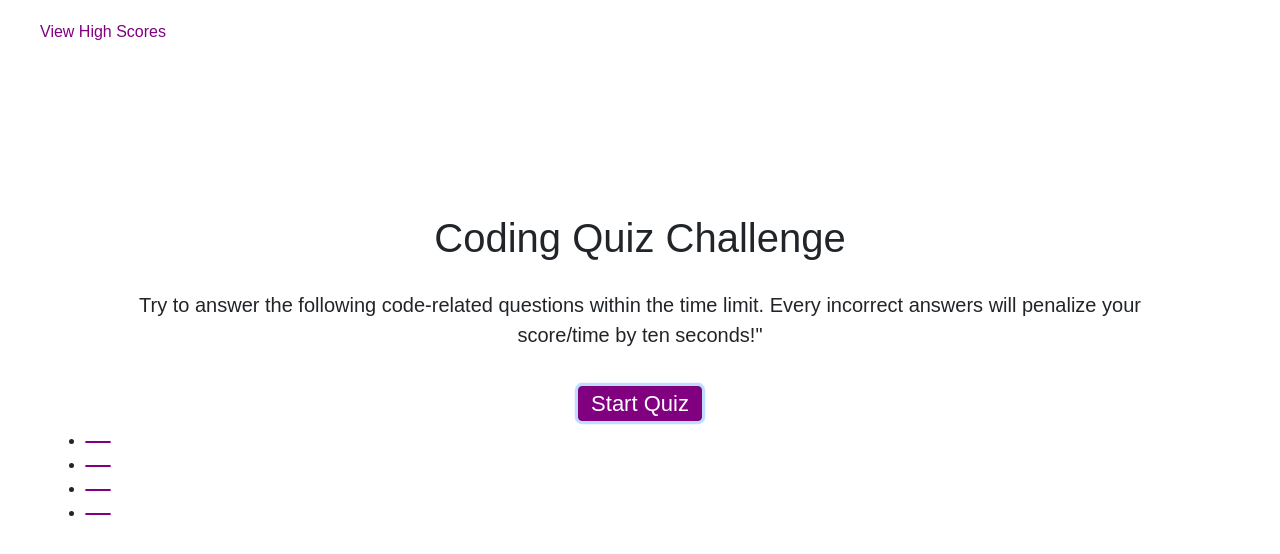
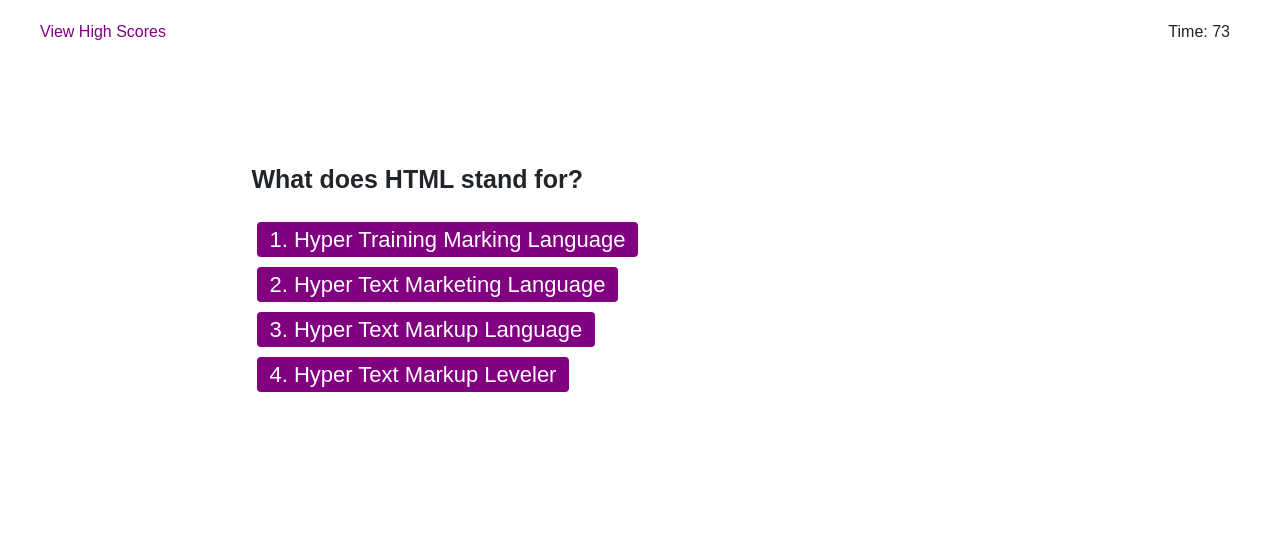
Before and after one commit to mariasori/challenge4, a plain HTML site: page index.html in a window 1280 px wide. Both pictures are taken after a click on the button "Start Quiz". Drawn offline with nearby package versions, Linux system fonts and the light colour scheme.

Commit message:
initial game functionality

```diff
--- a/assets/css/style.css
+++ b/assets/css/style.css
@@ -26,7 +26,6 @@ p {
 button {
     text-align: center !important;
     background-color: purple !important;
-    border-color: purple !important;
     color: white !important;
     font-size: 22px !important;
     padding: 0px 12px 0px 12px !important;
@@ -52,3 +51,39 @@ button {
     float: right;
     padding-right: 30px;
  }
+
+/* quiz question page */
+
+.quizChallengePage {
+    align-items: center !important;
+    text-align: center !important;
+}
+
+#quizQuestionHeader {
+    font-size: 25px;
+    font-weight: bolder;
+    padding-top: 100px;
+    padding-left: 15%;
+    padding-bottom: 15px;
+}
+
+li {
+    list-style-type: none;
+    padding-left: 15%;
+}
+
+.questionButton {
+    text-align: center !important;
+    background-color: purple !important;
+    color: white !important;
+    font-size: 22px !important;
+    padding: 0px 12px 0px 12px !important;
+    margin: 5px;
+}
+
+#answerResponse {
+    font-style: italic;
+    color: grey;
+    padding-left: 15%;
+    font-size: 30px;
+}
--- a/assets/js/script.js
+++ b/assets/js/script.js
@@ -1,7 +1,22 @@
 var header = document.querySelector(".header");
 var score = document.getElementById("score");
+
+var quizHomePage = document.getElementById("quizHomePage");
 var submitButton = document.getElementById("submitButton");
 
+var quizQuestionsPage = document.getElementById("quizQuestionsPage");
+var quizQuestionHeader = document.getElementById("quizQuestionHeader");
+var choice1 = document.getElementById("one");
+var choice2 = document.getElementById("two");
+var choice3 = document.getElementById("three");
+var choice4 = document.getElementById("four");
+var correct = document.getElementById("correct");
+var answerResponse = document.getElementById("answerResponse");
+
+var timer = document.getElementById("timer");
+
+
+var questionIndex = 0;
 var quizQuestions = [
   {
   "quizQuestionHeader" : "What does HTML stand for?",
@@ -33,36 +48,100 @@ var quizQuestions = [
    "correct" : "1. media queries",
   },{
    "quizQuestionHeader" : "Inside what element do we put JavaScript?",
-   "one" : "1. <scripting>",
-   "two" : "2. <javascript>",
-   "three" : "3. <script>",
-   "four" : "4. <js>",
-   "correct" : "3. <script>",
+   "one" : "1. scripting tag",
+   "two" : "2. javascript tag",
+   "three" : "3. script tag",
+   "four" : "4. js tag",
+   "correct" : "3. script tag",
   },
 ]
 
-submitButton.addEventListener("click", function() {
-  startQuiz()
-})
+function codeQuizChallenge() {
+  quizHomePage.style.display = "block";
+  header.style.display = "block";
+  quizQuestionsPage.style.display = "none";
+
+  var startScore = 0;
+  timer.textContent = "Time: " + startScore;
+}
+
+
 
 function startQuiz() {
-  quizHomePage.style.display = "none"; // Hide Rules
-  quizQuestionsPage.style.display = "block"; // Show Quiz Questions Page
+  quizHomePage.style.display = "none";
+  quizQuestionsPage.style.display = "block";
 
-  secondsLeft = 75; // seconds in Timer
+  secondsLeft = 75;
 
   var timerInterval = setInterval(function() {
     secondsLeft--;
     timer.textContent = "Time: " + secondsLeft;
     if (secondsLeft === 0 || quizQuestions.length === questionIndex) {
       clearInterval(timerInterval);
-        showFinalScore();
     }
   }, 1000);
+}
+
+function showQuestions() {
+  var q = quizQuestions[questionIndex];
+
+  quizQuestionHeader.innerHTML = q.quizQuestionHeader;
+  choice1.innerHTML = q.one;
+  choice1.setAttribute("data-answer", q.one);
+  choice2.innerHTML = q.two;
+  choice2.setAttribute("data-answer", q.two);
+  choice3.innerHTML = q.three;
+  choice3.setAttribute("data-answer", q.three);
+  choice4.innerHTML = q.four;
+  choice4.setAttribute("data-answer", q.four);
+}
 
 
+showQuestions();
+
+choice1.addEventListener("click", function (event) {
+  checkAnswer(event);
+})
+choice2.addEventListener("click", function (event) {
+  checkAnswer(event);
+})
+choice3.addEventListener("click", function (event) {
+  checkAnswer(event);
+})
+choice4.addEventListener("click", function (event) {
+  checkAnswer(event);
+})
 
 
+function checkAnswer(event) {
+  event.preventDefault();
+
+  var answer = event.currentTarget.dataset.answer;
+  var correctAnswer = null;
+
+  if (quizQuestions[questionIndex].correct === answer) {
+      correctAnswer = answer;
+  }
+  if (answer === correctAnswer) {
+  answerResponse.textContent = "Correct!";
+  } else {
+  answerResponse.textContent = "Incorrect!";
+      secondsLeft -= 10
+      if (secondsLeft < 0) {
+          secondsLeft = 0;
+      }
+  }
+  if (quizQuestions.length === questionIndex+1) {
+        return;
+  }
+  questionIndex++;
+  showQuestions();
+}
 
 
-}
+submitButton.addEventListener("click", function() {
+  startQuiz()
+  console.log("start")
+})
+
+codeQuizChallenge();
--- a/index.html
+++ b/index.html
@@ -42,6 +42,7 @@
             <div id="answerResponse"></div>
         </div>
 
+    <script src="./assets/js/script.js" type="text/javascript"></script>
 
 </body>
 </html>
```
Lines whose indentation alone changed are shown as unchanged.
